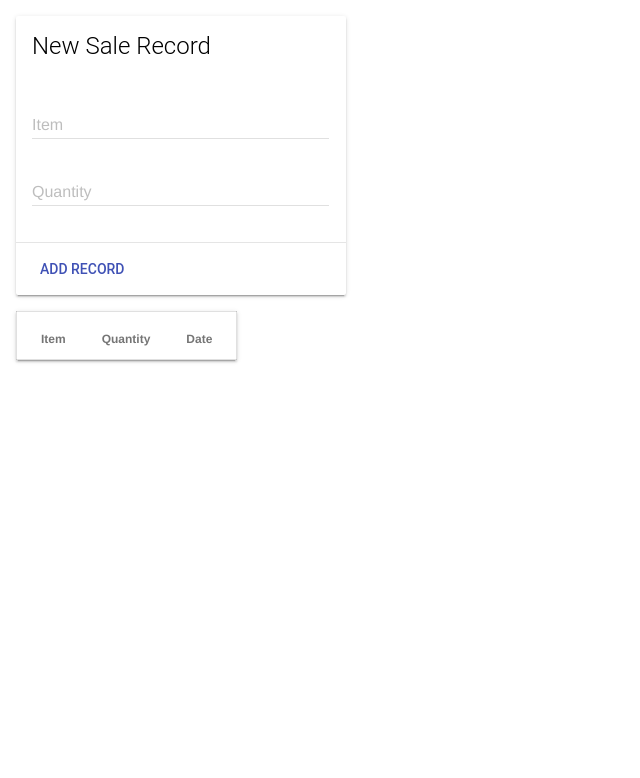
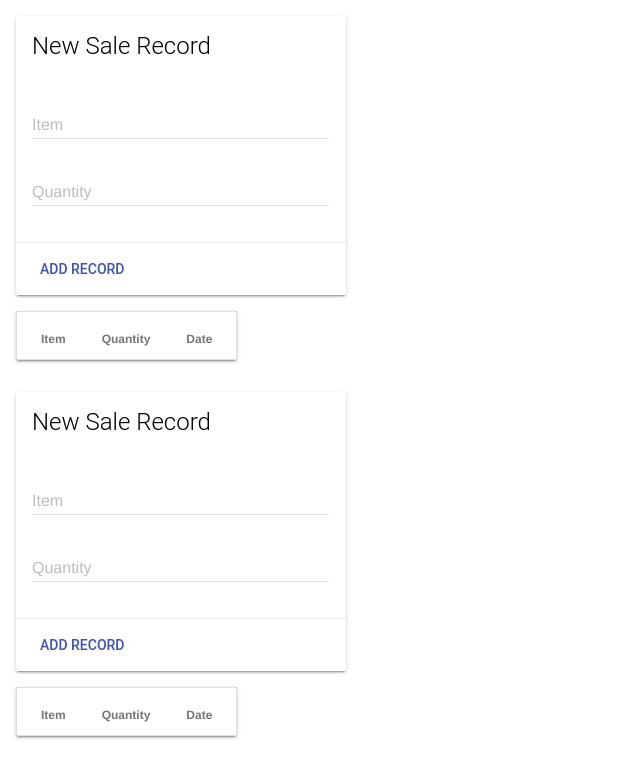
Before and after one commit to MingLiu-100857112/PHP-SRePS, a plain HTML site: page index.html in a window 1280 px wide. Shown: the whole page, without its empty margins (0-640 px from the left). Drawn offline with nearby package versions, Linux system fonts and the light colour scheme; no server answers.

Commit message:
Change web structure

```diff
--- a/index.html
+++ b/index.html
@@ -9,6 +9,7 @@
   <link rel="stylesheet" href="stylesheets/style.css">
   <title>PHP-SRePS</title>
 </head>
+
 
 <body>
   <div class="mdl-grid">
@@ -54,4 +55,49 @@
   <script src="scripts/main.js"></script>
 </body>
 
+<body>
+  <div class="mdl-grid">
+    <div class="mdl-cell mdl-cell--12-col">
+      <form>
+        <div class="demo-card-wide mdl-card mdl-shadow--2dp">
+          <div class="mdl-card__title">
+            <h2 class="mdl-card__title-text">New Sale Record</h2>
+          </div>
+          <div class="mdl-card__supporting-text">
+              <div class="mdl-textfield mdl-js-textfield mdl-textfield--floating-label">
+                <input class="mdl-textfield__input" type="text" id="item">
+                <label class="mdl-textfield__label" for="item">Item</label>
+              </div>
+              <div class="mdl-textfield mdl-js-textfield mdl-textfield--floating-label">
+                <input class="mdl-textfield__input" type="text" pattern="-?[0-9]*(\.[0-9]+)?" id="quantity">
+                <label class="mdl-textfield__label" for="quantity">Quantity</label>
+                <span class="mdl-textfield__error">Quantity must be a number</span>
+              </div>
+          </div>
+          <div class="mdl-card__actions mdl-card--border">
+            <input class="mdl-button mdl-js-button mdl-button--primary" type="submit" value="Add Record"></input>
+          </div>
+        </div>
+      </form>
+    </div>
+    <div class="mdl-cell mdl-cell--12-col">
+      <table class="mdl-data-table mdl-js-data-table mdl-shadow--2dp">
+        <thead>
+          <tr>
+            <th class="mdl-data-table__cell--non-numeric">Item</th>
+            <th>Quantity</th>
+            <th>Date</th>
+          </tr>
+        </thead>
+      </table>
+    </div>
+  </div>
+  <script defer src="https://code.getmdl.io/1.3.0/material.min.js"></script>
+  <script src="https://cdnjs.cloudflare.com/ajax/libs/jquery/3.1.1/jquery.min.js"></script>
+  <script src="https://cdnjs.cloudflare.com/ajax/libs/angular.js/1.6.3/angular.min.js"></script>
+  <script src="https://www.gstatic.com/firebasejs/4.2.0/firebase.js"></script>
+  <script src="scripts/main.js"></script>
+</body>
+
+
 </html>
```
